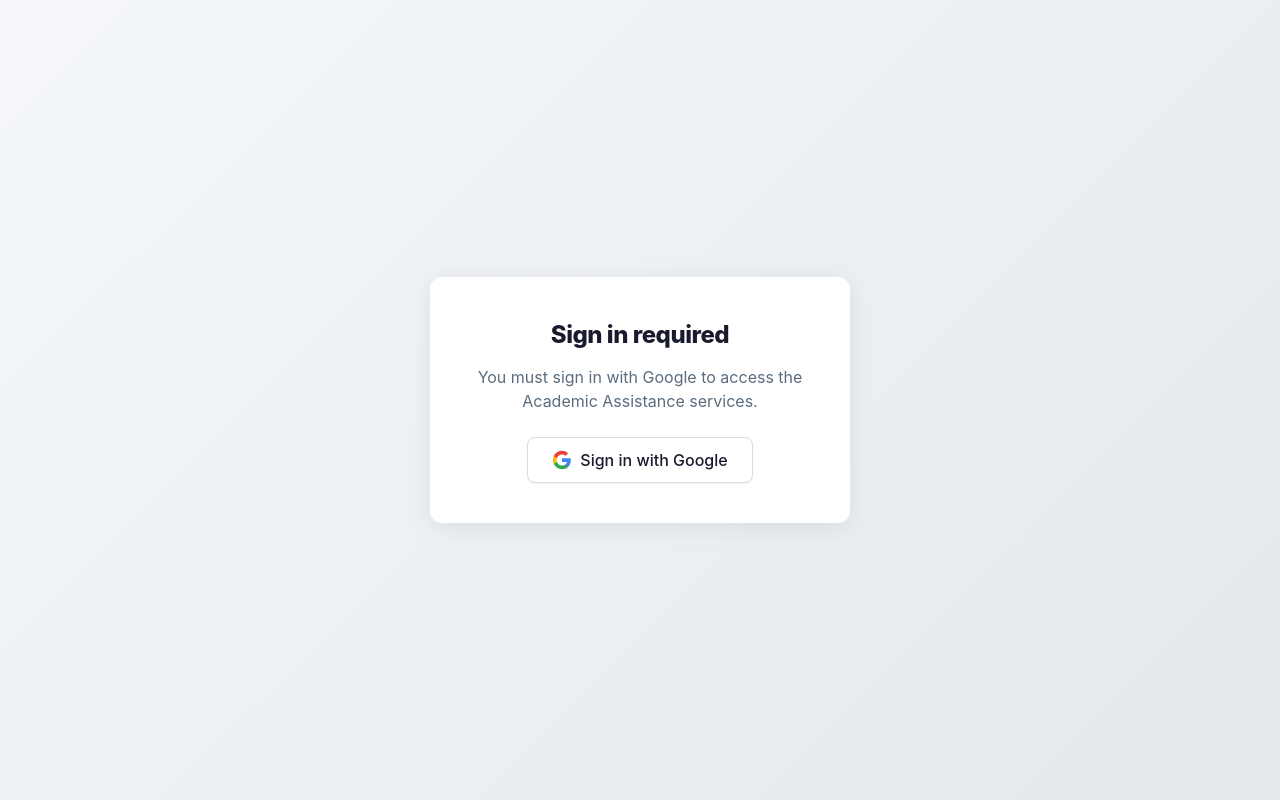
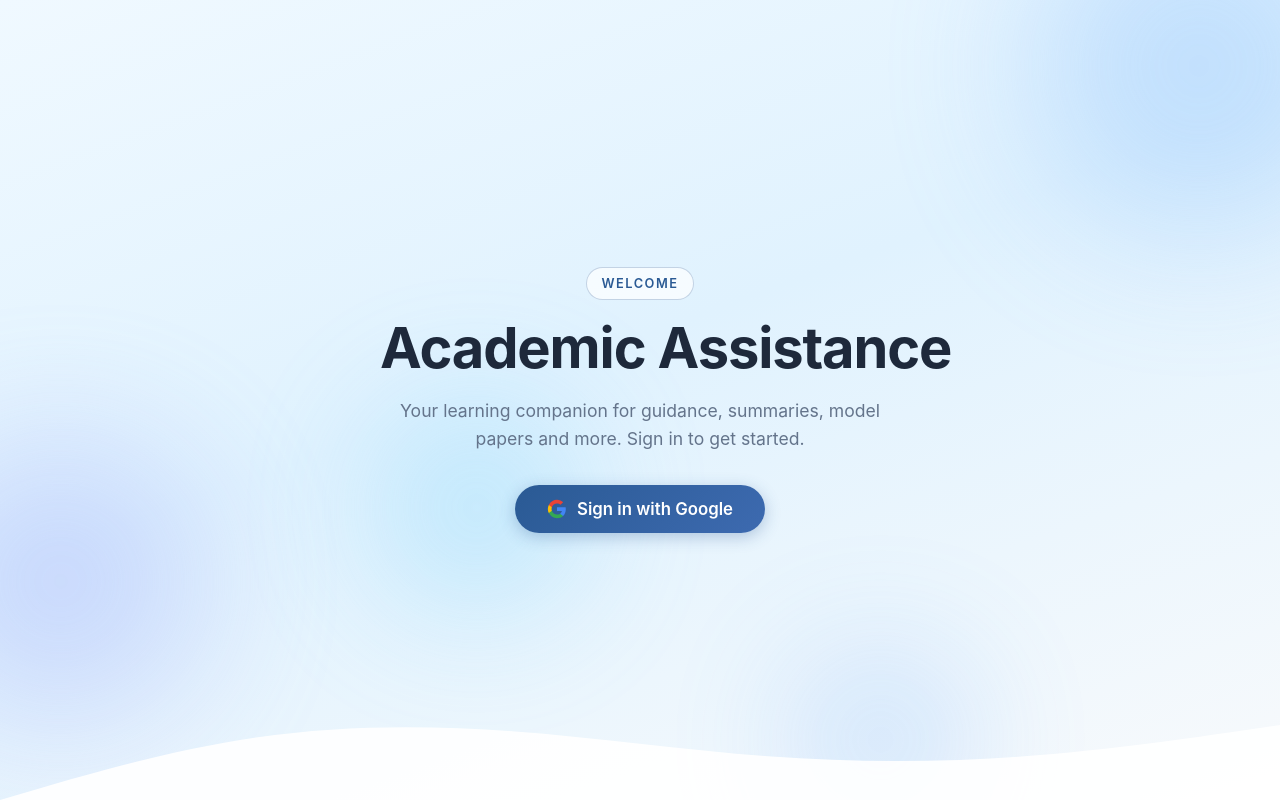
Before and after one commit to Leashaniya/Research-Project, a React (Vite) app in the folder frontend/: page / in a window 1280 px wide. Built offline with nearby package versions, Linux system fonts and the light colour scheme; no server answers.

Commit message:
common login added

```diff
--- a/frontend/src/App.css
+++ b/frontend/src/App.css
@@ -1,5 +1,6 @@
-/* Global app styles - page-specific styles are in each page's CSS */
+/* Global app styles - same light gradient as sign-in page across the app */
 #root {
   min-height: 100vh;
   width: 100%;
+  background: linear-gradient(160deg, #f0f9ff 0%, #e0f2fe 45%, #f8fafc 100%);
 }
--- a/frontend/src/components/ProtectedRoute.css
+++ b/frontend/src/components/ProtectedRoute.css
@@ -1,3 +1,5 @@
+/* First-page hero design – distinct from dashboard cards */
+
 .protected-route-loading,
 .protected-route-gate {
   min-height: 100vh;
@@ -5,21 +7,40 @@
   flex-direction: column;
   align-items: center;
   justify-content: center;
-  background: linear-gradient(135deg, #f5f7fa 0%, #e4e8ec 100%);
-  padding: 1rem;
+  padding: 24px;
+  position: relative;
+  overflow: hidden;
 }
 
-.protected-route-loading p,
-.protected-route-gate p {
-  color: #5a6c7d;
+/* ----- Loading state ----- */
+.protected-route-loading {
+  background: linear-gradient(160deg, #f0f9ff 0%, #e0f2fe 50%, #f8fafc 100%);
+}
+
+.protected-route-loading-bg {
+  position: absolute;
+  inset: 0;
+  background: radial-gradient(ellipse 80% 50% at 50% 20%, rgba(59, 130, 246, 0.08) 0%, transparent 50%);
+  pointer-events: none;
+}
+
+.protected-route-loading .protected-route-spinner {
+  border-color: #e2e8f0;
+  border-top-color: #2a5a94;
+}
+
+.protected-route-loading p {
+  color: #64748b;
   margin-top: 1rem;
+  font-size: 0.95rem;
+  animation: protected-route-fadeIn 0.5s ease-out 0.2s both;
 }
 
 .protected-route-spinner {
-  width: 40px;
-  height: 40px;
-  border: 3px solid #e0e0e0;
-  border-top-color: #4285f4;
+  width: 44px;
+  height: 44px;
+  border: 3px solid #e2e8f0;
+  border-top-color: #2a5a94;
   border-radius: 50%;
   animation: protected-route-spin 0.8s linear infinite;
 }
@@ -28,50 +49,184 @@
   to { transform: rotate(360deg); }
 }
 
-.protected-route-gate-card {
-  background: #fff;
-  border-radius: 12px;
-  box-shadow: 0 4px 24px rgba(0, 0, 0, 0.08);
-  padding: 2.5rem;
-  max-width: 420px;
-  text-align: center;
+@keyframes protected-route-fadeIn {
+  from { opacity: 0; }
+  to { opacity: 1; }
 }
 
-.protected-route-gate-card h1 {
-  margin: 0 0 0.75rem;
-  font-size: 1.5rem;
-  color: #1a1a2e;
+/* ----- Gate: light gradient + blobs ----- */
+.protected-route-gate {
+  background: linear-gradient(160deg, #f0f9ff 0%, #e0f2fe 45%, #f8fafc 100%);
 }
 
-.protected-route-gate-card p {
-  margin: 0 0 1.5rem;
-  color: #5a6c7d;
-  line-height: 1.5;
+.protected-route-bg {
+  position: absolute;
+  inset: 0;
+  pointer-events: none;
 }
 
+.protected-route-blob {
+  position: absolute;
+  border-radius: 50%;
+  filter: blur(70px);
+  opacity: 0.4;
+  animation: protected-route-float 20s ease-in-out infinite;
+}
+
+.protected-route-blob-1 {
+  width: 320px;
+  height: 320px;
+  background: #93c5fd;
+  top: -80px;
+  right: -60px;
+  animation-delay: 0s;
+}
+
+.protected-route-blob-2 {
+  width: 280px;
+  height: 280px;
+  background: #a5b4fc;
+  bottom: 10%;
+  left: -80px;
+  animation-delay: -5s;
+}
+
+.protected-route-blob-3 {
+  width: 200px;
+  height: 200px;
+  background: #7dd3fc;
+  top: 50%;
+  left: 30%;
+  animation-delay: -10s;
+}
+
+.protected-route-blob-4 {
+  width: 160px;
+  height: 160px;
+  background: #60a5fa;
+  bottom: -20px;
+  right: 25%;
+  opacity: 0.3;
+  animation-delay: -15s;
+}
+
+@keyframes protected-route-float {
+  0%, 100% { transform: translate(0, 0) scale(1); }
+  33% { transform: translate(20px, -15px) scale(1.05); }
+  66% { transform: translate(-10px, 10px) scale(0.98); }
+}
+
+/* Bottom wave */
+.protected-route-wave {
+  position: absolute;
+  bottom: 0;
+  left: 0;
+  right: 0;
+  height: 100px;
+  color: rgba(255, 255, 255, 0.9);
+  pointer-events: none;
+}
+
+.protected-route-wave svg {
+  width: 100%;
+  height: 100%;
+  display: block;
+}
+
+/* ----- Content (no card box) ----- */
+.protected-route-content {
+  position: relative;
+  z-index: 1;
+  text-align: center;
+  max-width: 520px;
+}
+
+.protected-route-badge {
+  display: inline-block;
+  font-size: 0.8rem;
+  font-weight: 600;
+  letter-spacing: 0.12em;
+  text-transform: uppercase;
+  color: #2a5a94;
+  margin-bottom: 16px;
+  padding: 6px 14px;
+  border: 1px solid rgba(42, 90, 148, 0.25);
+  border-radius: 100px;
+  background: rgba(255, 255, 255, 0.7);
+  animation: protected-route-fadeInUp 0.6s ease-out both;
+}
+
+.protected-route-title {
+  margin: 0 0 16px;
+  font-size: clamp(2.25rem, 6vw, 3.5rem);
+  font-weight: 700;
+  line-height: 1.15;
+  color: #1e293b;
+  letter-spacing: -0.02em;
+  white-space: nowrap;
+  animation: protected-route-fadeInUp 0.6s ease-out 0.08s both;
+}
+
+.protected-route-tagline {
+  margin: 0 0 32px;
+  font-size: 1.1rem;
+  line-height: 1.6;
+  color: #64748b;
+  animation: protected-route-fadeInUp 0.6s ease-out 0.16s both;
+}
+
+@keyframes protected-route-fadeInUp {
+  from {
+    opacity: 0;
+    transform: translateY(18px);
+  }
+  to {
+    opacity: 1;
+    transform: translateY(0);
+  }
+}
+
+/* Button: stands out on light background */
 .protected-route-btn-login {
   display: inline-flex;
   align-items: center;
   justify-content: center;
-  gap: 0.5rem;
-  padding: 0.75rem 1.5rem;
-  font-size: 1rem;
-  font-weight: 500;
-  color: #1a1a2e;
-  background: #fff;
-  border: 1px solid #dadce0;
-  border-radius: 8px;
+  gap: 10px;
+  padding: 14px 32px;
+  font-size: 1.05rem;
+  font-weight: 600;
+  color: #fff;
+  background: linear-gradient(135deg, #2a5a94 0%, #3d6ab0 100%);
+  border: none;
+  border-radius: 50px;
   cursor: pointer;
-  box-shadow: 0 1px 2px rgba(0, 0, 0, 0.05);
-  transition: background 0.2s, box-shadow 0.2s;
+  box-shadow: 0 4px 16px rgba(42, 90, 148, 0.3);
+  transition: transform 0.25s ease, box-shadow 0.25s ease;
+  animation: protected-route-fadeInUp 0.6s ease-out 0.24s both;
 }
 
 .protected-route-btn-login:hover {
-  background: #f8f9fa;
-  box-shadow: 0 2px 6px rgba(0, 0, 0, 0.08);
+  transform: translateY(-3px);
+  box-shadow: 0 8px 24px rgba(42, 90, 148, 0.4);
+}
+
+.protected-route-btn-login:active {
+  transform: translateY(-1px);
 }
 
 .protected-route-btn-login:focus {
-  outline: 2px solid #4285f4;
-  outline-offset: 2px;
+  outline: 2px solid #2a5a94;
+  outline-offset: 3px;
 }
+
+@media (max-width: 480px) {
+  .protected-route-title {
+    font-size: clamp(1.5rem, 7vw, 2rem);
+  }
+  .protected-route-tagline {
+    font-size: 1rem;
+  }
+  .protected-route-wave {
+    height: 60px;
+  }
+}
--- a/frontend/src/components/ProtectedRoute.jsx
+++ b/frontend/src/components/ProtectedRoute.jsx
@@ -7,6 +7,7 @@
 /**
  * Protects all service routes: user must be signed in with Google before accessing
  * the dashboard, CA guidance, model paper, essay support, or MCQ study plan.
+ * First-page design: hero-style welcome, distinct from dashboard cards.
  */
 export default function ProtectedRoute() {
   const [user, setUser] = useState(null);
@@ -41,6 +42,7 @@
   if (loading) {
     return (
       <div className="protected-route-loading">
+        <div className="protected-route-loading-bg" aria-hidden="true" />
         <div className="protected-route-spinner" aria-hidden="true" />
         <p>Checking sign-in…</p>
       </div>
@@ -50,9 +52,26 @@
   if (!user) {
     return (
       <div className="protected-route-gate">
-        <div className="protected-route-gate-card">
-          <h1>Sign in required</h1>
-          <p>You must sign in with Google to access the Academic Assistance services.</p>
+        <div className="protected-route-bg" aria-hidden="true">
+          <span className="protected-route-blob protected-route-blob-1" />
+          <span className="protected-route-blob protected-route-blob-2" />
+          <span className="protected-route-blob protected-route-blob-3" />
+          <span className="protected-route-blob protected-route-blob-4" />
+        </div>
+        <div className="protected-route-wave" aria-hidden="true">
+          <svg viewBox="0 0 1440 120" fill="none" xmlns="http://www.w3.org/2000/svg" preserveAspectRatio="none">
+            <path d="M0 120L48 105C96 90 192 60 288 45C384 30 480 30 576 37.5C672 45 768 60 864 67.5C960 75 1056 75 1152 67.5C1248 60 1344 45 1392 37.5L1440 30V120H1392C1344 120 1248 120 1152 120C1056 120 960 120 864 120C768 120 672 120 576 120C480 120 384 120 288 120C192 120 96 120 48 120H0Z" fill="currentColor"/>
+          </svg>
+        </div>
+
+        <main className="protected-route-content">
+          <div className="protected-route-badge">Welcome</div>
+          <h1 className="protected-route-title">
+            Academic Assistance
+          </h1>
+          <p className="protected-route-tagline">
+            Your learning companion for guidance, summaries, model papers and more. Sign in to get started.
+          </p>
           <button type="button" className="protected-route-btn-login" onClick={handleSignIn}>
             <svg width="20" height="20" viewBox="0 0 24 24" fill="currentColor" aria-hidden="true">
               <path d="M22.56 12.25c0-.78-.07-1.53-.2-2.25H12v4.26h5.92c-.26 1.37-1.04 2.53-2.21 3.31v2.77h3.57c2.08-1.92 3.28-4.74 3.28-8.09z" fill="#4285F4"/>
@@ -62,7 +81,7 @@
             </svg>
             Sign in with Google
           </button>
-        </div>
+        </main>
       </div>
     );
   }
--- a/frontend/src/essay-support-system/essay-support.css
+++ b/frontend/src/essay-support-system/essay-support.css
@@ -93,7 +93,7 @@
 
   /* Full viewport container */
   min-height: 100vh;
-  background: linear-gradient(135deg, #f8fafc 0%, #f1f5f9 100%);
+  background: linear-gradient(160deg, #f0f9ff 0%, #e0f2fe 45%, #f8fafc 100%);
   color: var(--text);
   line-height: 1.6;
   -webkit-font-smoothing: antialiased;
--- a/frontend/src/pages/DashboardHome.css
+++ b/frontend/src/pages/DashboardHome.css
@@ -4,7 +4,7 @@
   align-items: center;
   justify-content: center;
   padding: 20px;
-  background: #f8fafc;
+  background: linear-gradient(160deg, #f0f9ff 0%, #e0f2fe 45%, #f8fafc 100%);
 }
 
 .dashboard-container {
--- a/frontend/src/pages/GuidancePage.css
+++ b/frontend/src/pages/GuidancePage.css
@@ -4,7 +4,7 @@
   --primary-hover: #234a7a;
   width: 100%;
   min-height: calc(100vh - 52px);
-  background: #f8fafc;
+  background: linear-gradient(160deg, #f0f9ff 0%, #e0f2fe 45%, #f8fafc 100%);
   color: #1e293b;
   overflow: hidden;
   font-family: 'Inter', system-ui, -apple-system, sans-serif;
--- a/frontend/src/pages/MCQStudyPlan.css
+++ b/frontend/src/pages/MCQStudyPlan.css
@@ -9,7 +9,7 @@
 
 .mcq-page {
   min-height: 100vh;
-  background: #f8f9fc;
+  background: linear-gradient(160deg, #f0f9ff 0%, #e0f2fe 45%, #f8fafc 100%);
 }
 
 .mcq-container {
--- a/frontend/src/pages/ModelPaperPage.css
+++ b/frontend/src/pages/ModelPaperPage.css
@@ -6,7 +6,7 @@
 body {
   margin: 0;
   padding: 0;
-  background: #f8fafc;
+  background: linear-gradient(160deg, #f0f9ff 0%, #e0f2fe 45%, #f8fafc 100%);
   color: #1e293b;
   font-family: 'Inter', system-ui, -apple-system, sans-serif;
   min-height: 100vh;
```
